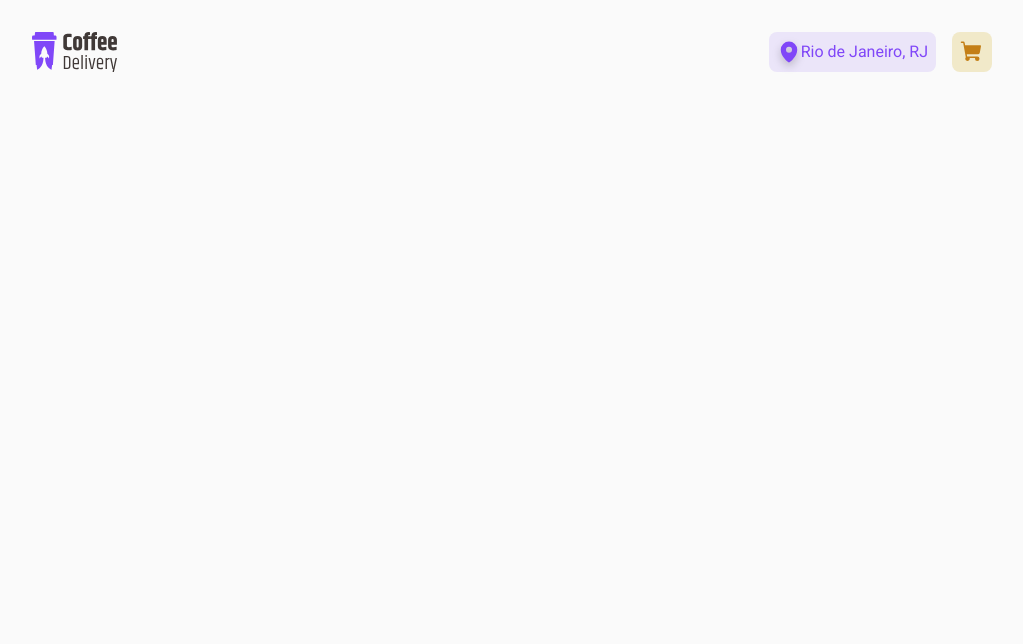
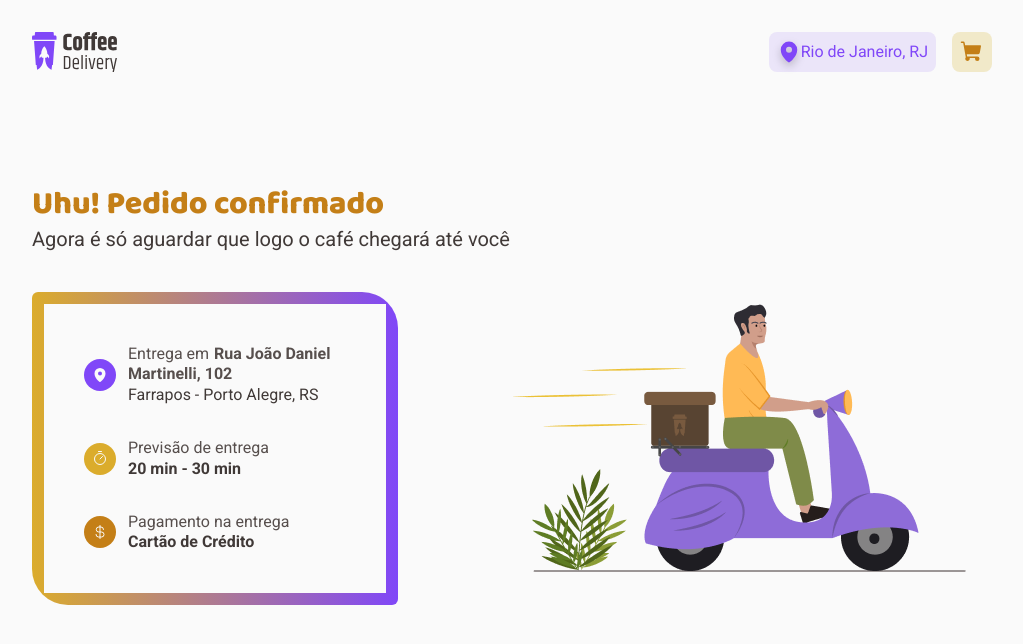
Before and after one commit to codingmage/Desafio-02-Coffee-Delivery, a React (Vite) app: page /success in a window 1280 px wide. Shown: the top 644 px of the page, without its empty margins (128-1151 px from the left). Built offline with nearby package versions, Linux system fonts and the light colour scheme.

Commit message:
add Success

```diff
--- a/src/pages/Success/index.tsx
+++ b/src/pages/Success/index.tsx
@@ -1,5 +1,49 @@
-import { SuccessContainer } from './styles'
+import { AddressContainer, MainContainer, SuccessContainer } from './styles'
+import Scooter from '../../assets/Illustration.png'
+import { Timer, CurrencyDollar, MapPin } from 'phosphor-react'
 
 export function Success() {
-  return <SuccessContainer></SuccessContainer>
+  return (
+    <SuccessContainer>
+      <h2>Uhu! Pedido confirmado</h2>
+      <p>Agora é só aguardar que logo o café chegará até você</p>
+      <MainContainer>
+        <div className="border">
+          <AddressContainer>
+            <div className="text-container">
+              <span className="icon pin">
+                <MapPin size={16} weight="fill" />
+              </span>
+              <div>
+                Entrega em
+                <span className="bold-address">
+                  Rua João Daniel Martinelli, 102
+                </span>
+                <p>Farrapos - Porto Alegre, RS</p>
+              </div>
+            </div>
+            <div className="text-container">
+              <span className="icon timer">
+                <Timer size={16} />
+              </span>
+              <div>
+                Previsão de entrega
+                <p className="bold-text">20 min - 30 min</p>
+              </div>
+            </div>
+            <div className="text-container">
+              <span className="icon currency">
+                <CurrencyDollar size={16} />
+              </span>
+              <div>
+                Pagamento na entrega
+                <p className="bold-text">Cartão de Crédito</p>
+              </div>
+            </div>
+          </AddressContainer>
+        </div>
+        <img src={Scooter} alt="Delivery Man" />
+      </MainContainer>
+    </SuccessContainer>
+  )
 }
--- a/src/pages/Success/styles.ts
+++ b/src/pages/Success/styles.ts
@@ -1,3 +1,93 @@
 import styled from 'styled-components'
 
-export const SuccessContainer = styled.div``
+export const SuccessContainer = styled.div`
+  display: flex;
+  flex-direction: column;
+  margin: 5rem 10rem;
+
+  h2 {
+    font-family: 'Baloo 2', sans-serif;
+    font-weight: 800;
+    font-size: 2rem;
+    color: ${(props) => props.theme['yellow-dark']};
+  }
+
+  p {
+    font-size: 1.25rem;
+    color: ${(props) => props.theme['base-subtitle']};
+  }
+`
+
+export const MainContainer = styled.main`
+  display: flex;
+  margin-top: 2.5rem;
+  gap: 6.375rem;
+  justify-content: space-around;
+
+  img {
+    width: 30.75rem;
+    height: 18.313rem;
+  }
+
+  .border {
+    padding: 0.75rem;
+    background: linear-gradient(to right, #dbac2c, #8047f8);
+    border-radius: 6px 36px;
+  }
+`
+
+export const AddressContainer = styled.div`
+  display: flex;
+  flex-direction: column;
+  padding: 2.5rem;
+  gap: 2rem;
+  font-size: 1rem;
+  color: ${(props) => props.theme['base-text']};
+  background-color: ${(props) => props.theme.background};
+  /*   border: 1px solid;
+  border-radius: 6px 36px;
+  border-image: linear-gradient(to right, #dbac2c, #8047f8) 1; */
+
+  p {
+    font-size: 1rem;
+  }
+
+  .bold-address {
+    font-weight: bold;
+    margin-left: 5px;
+  }
+
+  .bold-text {
+    font-weight: bold;
+  }
+
+  .text-container {
+    display: flex;
+    align-items: center;
+  }
+
+  .icon {
+    display: flex;
+    align-items: center;
+    justify-content: center;
+    width: 2rem;
+    height: 2rem;
+    margin-right: 0.75rem;
+    padding: 0.5rem;
+    gap: 0.5rem;
+    border-radius: 999px;
+    color: ${(props) => props.theme.background};
+  }
+
+  .pin {
+    background-color: ${(props) => props.theme.purple};
+  }
+
+  .timer {
+    background-color: ${(props) => props.theme.yellow};
+  }
+
+  .currency {
+    background-color: ${(props) => props.theme['yellow-dark']};
+  }
+`
```
Also changed, not shown: src/assets/Illustration.png (added).
